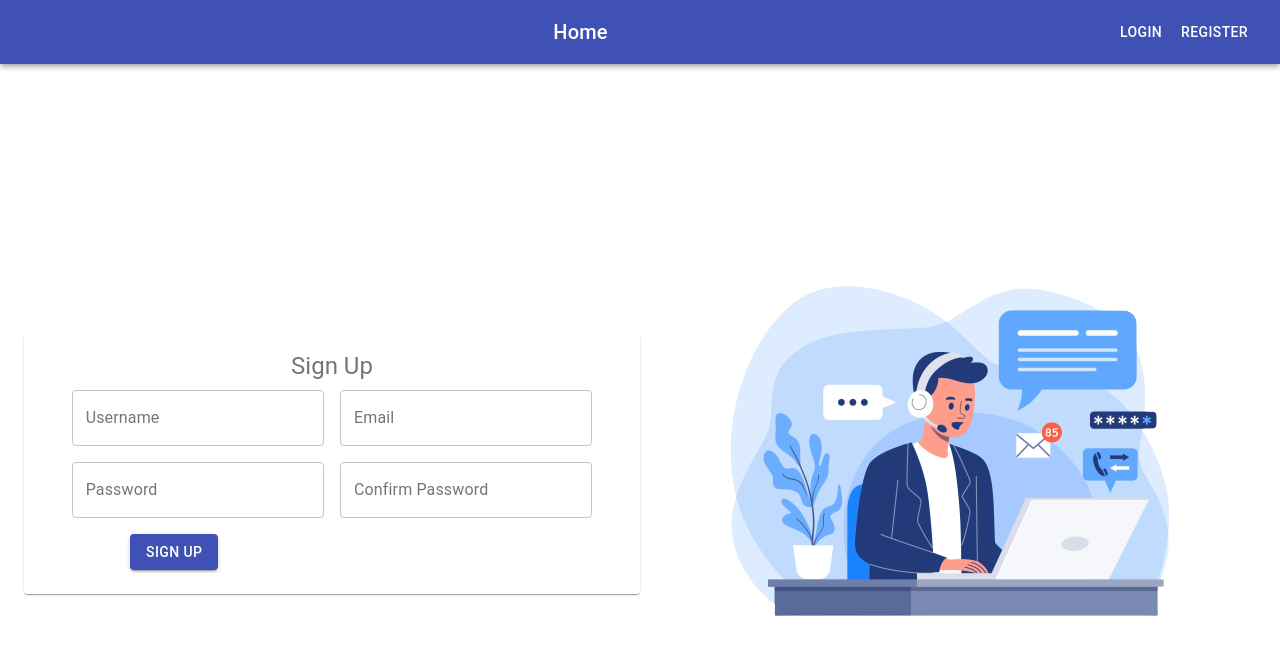
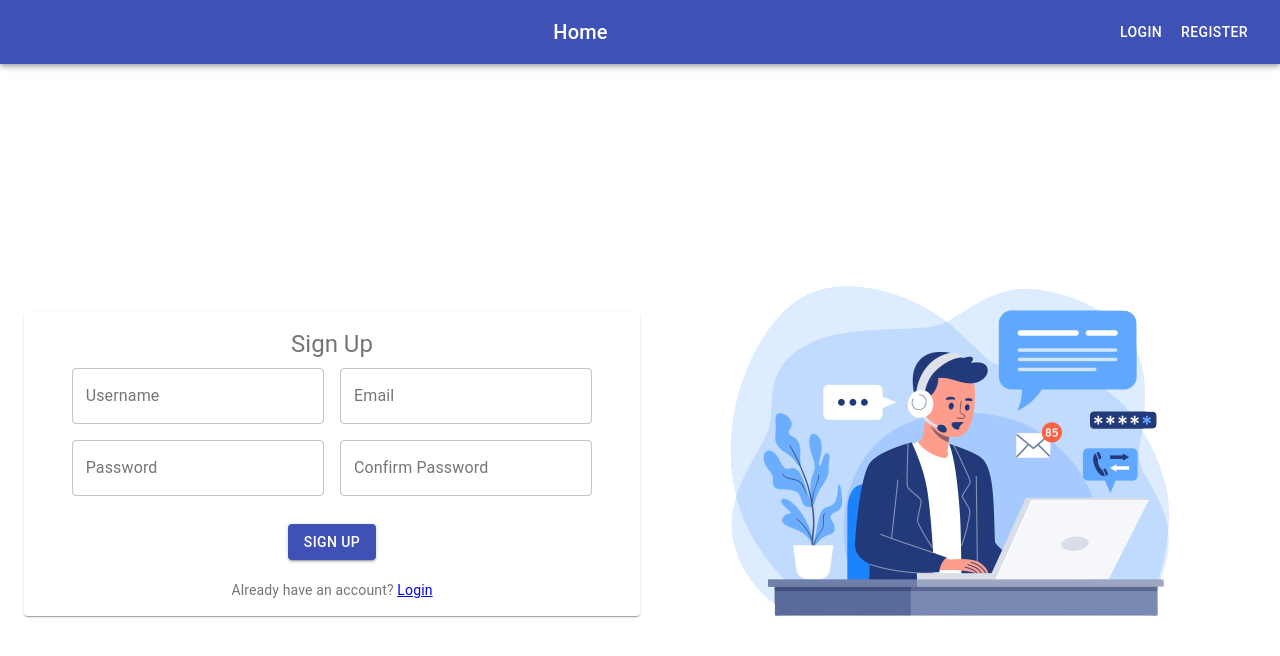
Before and after one commit to ris3abh/frontend-covid-19, a React (Create React App) app: page /register in a window 1280 px wide. Shown: the top 656 px of the page. Built offline with nearby package versions, Linux system fonts and the light colour scheme.

Commit message:
done initial ui

```diff
--- a/src/pages/LoginPage.js
+++ b/src/pages/LoginPage.js
@@ -1,6 +1,4 @@
-//create a regiter page with a form that has a username, email, password, and confirm password field and a submit button that will send the data to the backend
-
-import React, { Component } from 'react';
+import React from 'react';
 import { Link } from 'react-router-dom';
 import NavBar from '../components/NavBar';
 import { makeStyles } from '@material-ui/core/styles';
@@ -11,7 +9,6 @@ import { Paper } from '@material-ui/core';
 import { Typography } from '@material-ui/core';
 import { Container } from '@material-ui/core';
 import { Box } from '@material-ui/core';
-import { Avatar } from '@material-ui/core';
 import image from '../assets/contact2.png';
 
 const useStyles = makeStyles((theme) => ({
@@ -42,6 +39,14 @@ const useStyles = makeStyles((theme) => ({
         alignItems: 'center',
         height: '100vh',
     },
+    // align button to the center of the page
+    button: {
+        display: 'flex',
+        justifyContent: 'center',
+        alignItems: 'center',
+    },
+
+
 }));
 
 const validate = values => {
@@ -123,18 +128,26 @@ export default function RegisterPage() {
                                         error={errors.password ? true : false}
                                         helperText={errors.password}
                                     />
+                                </form>
+                            </Box>
                             <Box m={2}>
+                            <br />
                             <Button
                                 variant="contained"
                                 color="primary"
                                 type="submit"
                                 align = "center"
                             >
-                                            Sign Up
+                                Log In
                             </Button>
 
                         </Box>
-                                </form>
+                        <br />
+
+                        <Box m={2}>
+                            <Typography variant="body2" component="p">
+                                Don't have an account? <Link to="/register">Sign Up</Link>
+                            </Typography>
                         </Box>
                         </Paper>
                     </Grid>
--- a/src/pages/RegisterPage.js
+++ b/src/pages/RegisterPage.js
@@ -1,6 +1,4 @@
-//create a regiter page with a form that has a username, email, password, and confirm password field and a submit button that will send the data to the backend
-
-import React, { Component } from 'react';
+import React from 'react';
 import { Link } from 'react-router-dom';
 import NavBar from '../components/NavBar';
 import { makeStyles } from '@material-ui/core/styles';
@@ -11,7 +9,6 @@ import { Paper } from '@material-ui/core';
 import { Typography } from '@material-ui/core';
 import { Container } from '@material-ui/core';
 import { Box } from '@material-ui/core';
-import { Avatar } from '@material-ui/core';
 import image from '../assets/contact2.png';
 
 const useStyles = makeStyles((theme) => ({
@@ -152,12 +149,19 @@ export default function RegisterPage() {
                                         error={errors.confirmPassword ? true : false}
                                         helperText={errors.confirmPassword}
                                     />
-                                    <Box m={2}>
-                                        <Button variant="contained" color="primary" type="submit">
-                                            Sign Up
-                                        </Button>
-                                    </Box>
                                 </form>
+                            </Box>
+                            <br />
+                            <Box m={4}>
+                                <Button variant="contained" color="primary" type="submit">
+                                    Sign Up
+                                </Button>
+                            </Box>
+                            <br />
+                            <Box m={2} >
+                                <Typography variant="body2" component="p">
+                                    Already have an account? <Link to="/login">Login</Link>
+                                </Typography>
                             </Box>
                         </Paper>
                     </Grid>
```
Lines whose indentation alone changed are shown as unchanged.
